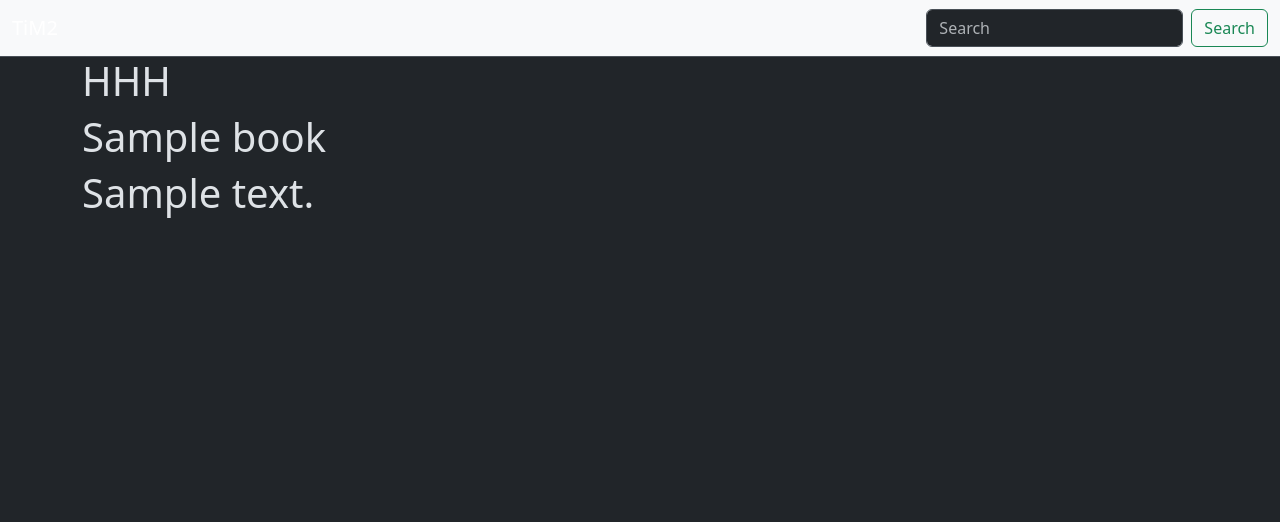
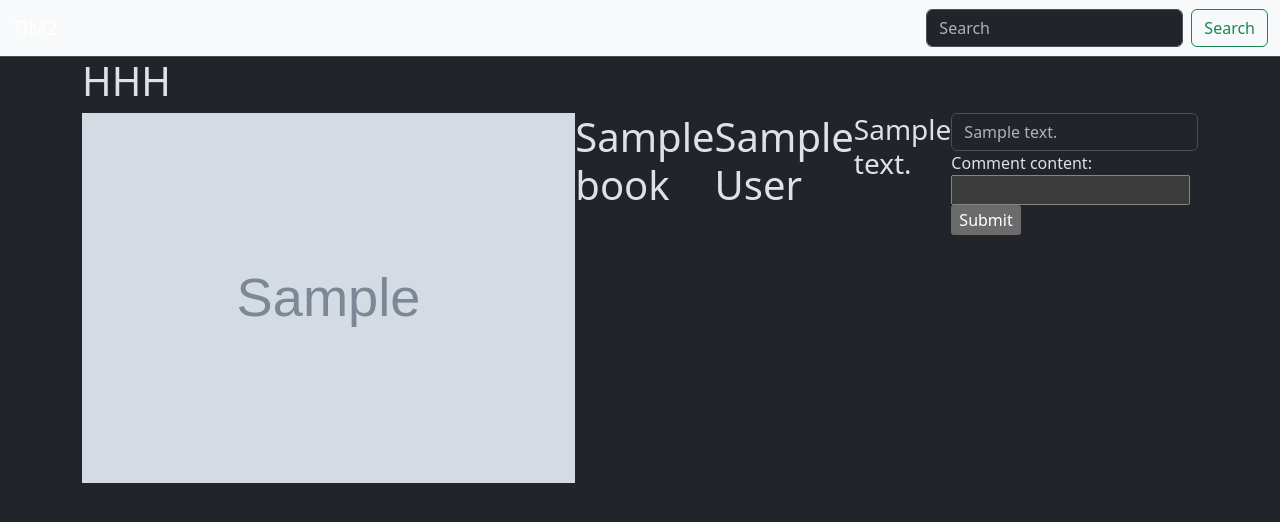
Before and after one commit to Nxttyy/Capstone-Django-Main, a Django app: page /1/ in a window 1280 px wide. Shown: the top 522 px of the page. Run offline with Django 5.2, Linux system fonts and the light colour scheme; tables that the repository leaves empty hold one stand-in row (values such as "Sample post"); grey boxes marked "Sample" are stand-in pictures; some libraries are stand-ins or nearby versions.

Commit message:
comment done, ugly

```diff
--- /dev/null
+++ b/library/bookApp/forms.py
@@ -0,0 +1,4 @@
+from django import forms
+
+class CommentForm(forms.Form):
+    content = forms.CharField(label="Comment content", max_length=500)
--- a/library/bookApp/models.py
+++ b/library/bookApp/models.py
@@ -11,7 +11,22 @@ class Book(models.Model):
 	cover_image = models.ImageField(upload_to='Book-Covers/', default=settings.MEDIA_URL+'no-cover.jpeg')
 	rating = models.IntegerField(default=0)
 	description = models.TextField(default='No description available.')
+	# comments =  book.comment_set.all()
 		# borrowers
 
 	def __str__(self):
 		return self.title
+
+	class Meta:
+		ordering = ["title"]
+
+class Comment(models.Model):
+	id = models.IntegerField(primary_key=True)
+	content = models.TextField()
+	time_posted = models.TimeField(auto_now_add=True)
+	book = models.ForeignKey(Book, on_delete=models.CASCADE)
+
+	# poster --> relation with user
+
+	class Meta:
+		ordering = ["time_posted"]
--- a/library/bookApp/templates/bookApp/book-detail.html
+++ b/library/bookApp/templates/bookApp/book-detail.html
@@ -1,9 +1,21 @@
 {% extends "./layout.html" %}
 {% block content %}
-<h1>HHH</h1>
-{% for book in book %}
-	<h1>{{book.title}}</h1>
-	<h1>{{book.description}}</h1>
-
-{% endfor%}
+	<h1>HHH</h1>
+	<div class="d-flex"> {% for book in book %}
+		<img class="card-img-top" src="{{book.cover_image.url}}" alt="Card image cap">
+		<h1>{{book.title}}</h1>
+		<h1>{{book.author}}</h1>
+		<h3>{{book.description}}</h3>
+	{% endfor%}
+	<div class="w-50">
+		{% for comment in comments%}
+	<input class="form-control" type="text" placeholder="{{comment.content}}" readonly>
+{% endfor %}
+	<form method="post">
+    {% csrf_token %}
+    {{ form }}
+    <input type="submit" value="Submit">
+</form>
+</div>
+</div>
 {% endblock %}
--- a/library/bookApp/views.py
+++ b/library/bookApp/views.py
@@ -1,18 +1,36 @@
 from django.shortcuts import render
 from django.http import HttpResponse
-from . import models
+from bookApp.models import Comment, Book
 from django.conf import settings
+from bookApp.forms import CommentForm
 
 
 # Create your views here.
 def home(request):
 	books = models.Book.objects.all()
-	print(books)
 	return render(request, 'bookApp/home.html', {'books':books, 'media_dir':settings.MEDIA_URL})
 
 
 def book_detail(request, book_id):
-	# book_id = request.GET.get('book_id')
-	book = models.Book.objects.filter(id=book_id)
-	print(book)
-	return render(request, 'bookApp/book-detail.html', {'book':book})
+	book = Book.objects.filter(id=book_id)
+	comments = book.first().comment_set.all()
+
+
+	if request.method == "POST":
+		form = CommentForm(request.POST)
+		if form.is_valid():
+			cont = form.cleaned_data["content"]
+			print(cont)
+			_comment = Comment()
+			_comment.content = form.cleaned_data["content"]
+			_comment.book = book.first()
+			_comment.save()
+            # process the data in form.cleaned_data as required
+            # ...
+            # return HttpResponseRedirect("/thanks/")
+
+	else:
+		# comments = book.comment_set.all()
+		form = CommentForm()
+
+	return render(request, 'bookApp/book-detail.html', {'book':book, 'form':form, 'comments':comments})	# book_id = request.GET.get('book_id')
```
Also changed, not shown: library/bookApp/migrations/0004_alter_book_options_alter_book_cover_image_comment.py (added), library/bookApp/migrations/0005_alter_comment_time_posted.py (added).
